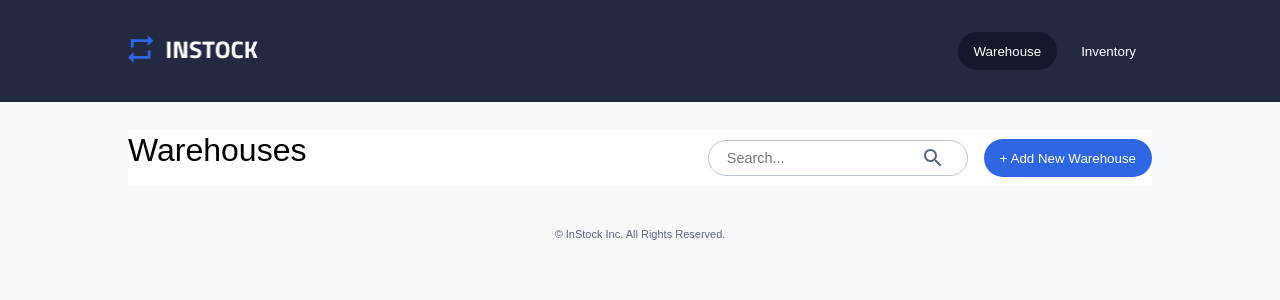
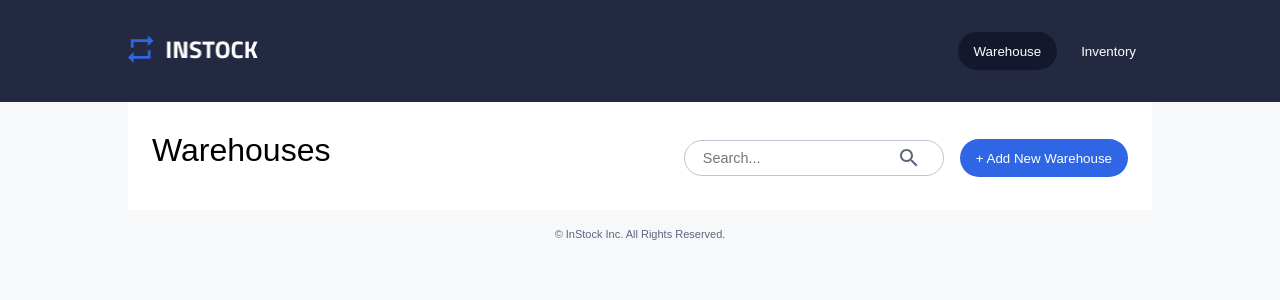
Before and after one commit to msecondi/instock-client, a React (Vite) app: page / in a window 1280 px wide. Shown: the top 300 px of the page. Built offline with nearby package versions, Linux system fonts and the light colour scheme.

Commit message:
Adds left right padding to hero to match mock and changed margin to padding to match mock.:

```diff
--- a/src/components/Hero/hero.scss
+++ b/src/components/Hero/hero.scss
@@ -7,9 +7,11 @@
     align-items: left;
     flex-direction: column;
     background-color: $primary-instock-white;
+    box-sizing: border-box;
     width: 100%;
-    margin-top: 1.75rem;
-    margin-bottom: 1.5rem;
+    padding: 0 1.5rem;
+    padding-top: 1.75rem;
+    padding-bottom: 1.5rem;
 
     @include tablet-and-desktop {
         flex-direction: row;
```
